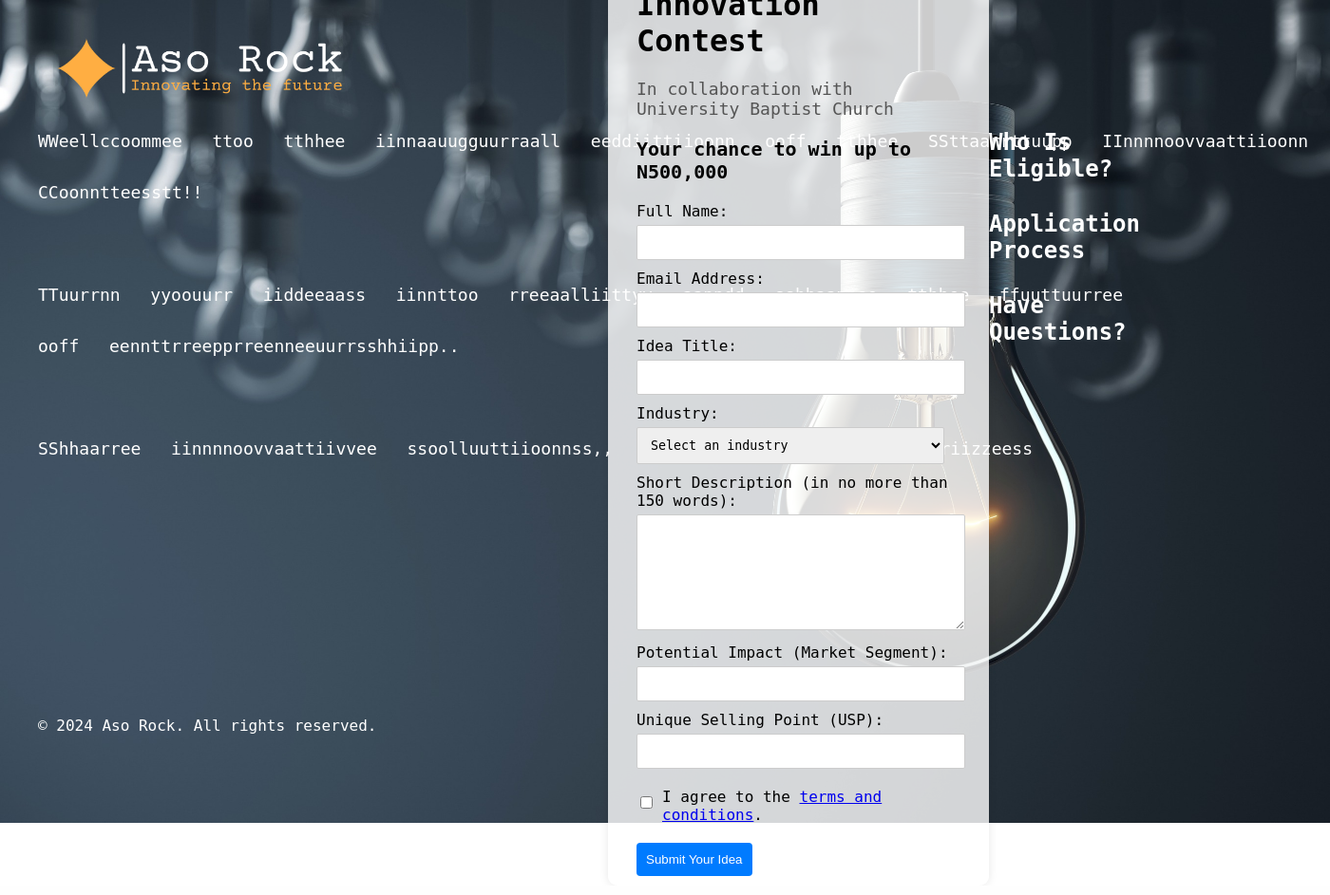
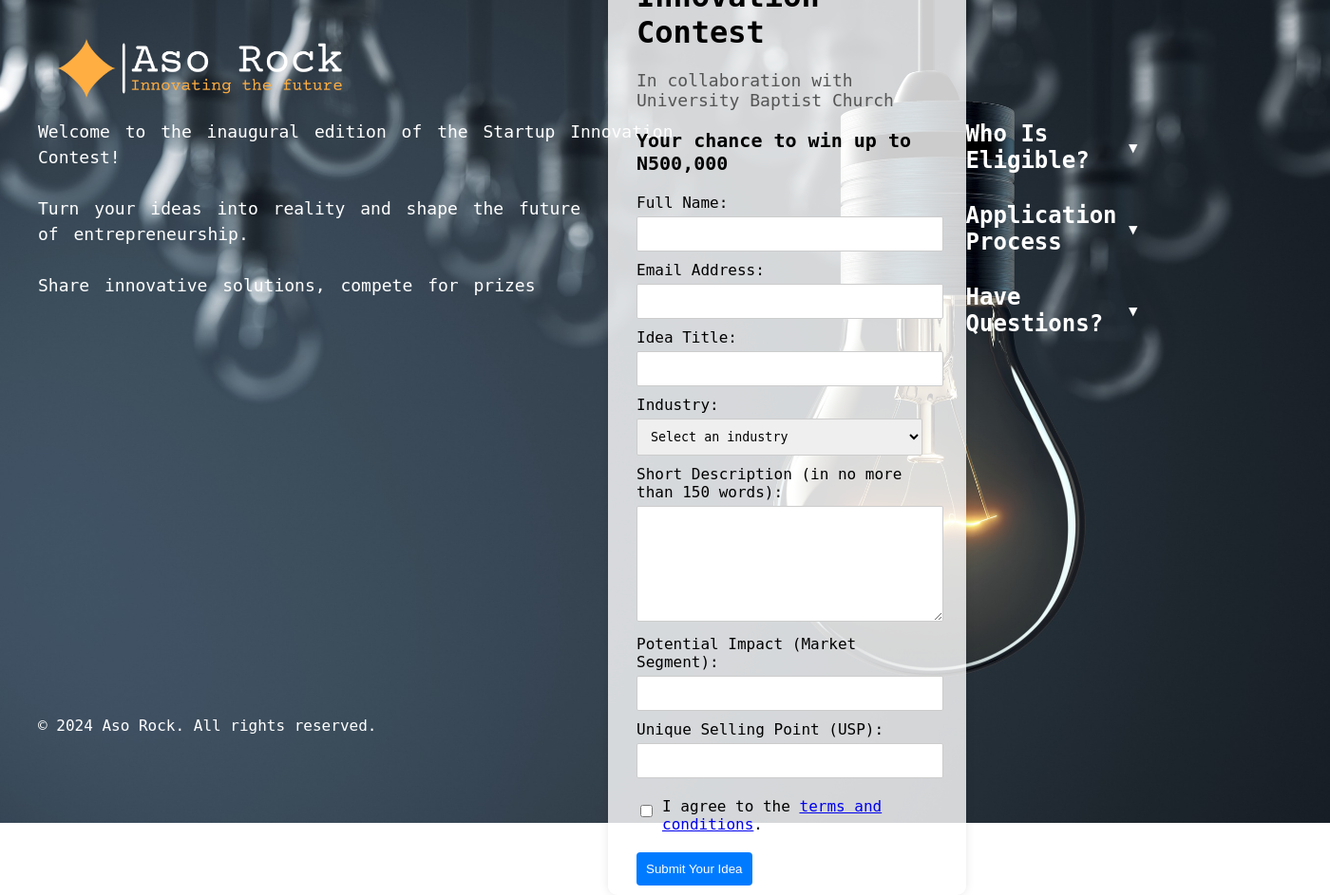
Before and after one commit to wolebadmus/Startup_Innovate, a Flask app: page / in a window 1400 px wide; the page is wider, and only the part inside the window is pictured. Shown: that part at 95% size. Run offline with Flask 3, Linux system fonts and the light colour scheme.

Commit message:
Newest Code

```diff
--- a/app.py
+++ b/app.py
@@ -1,41 +1,10 @@
-from flask import Flask, request, render_template
-import pandas as pd
-import os
+from flask import Flask, render_template
 
 app = Flask(__name__)
-
-# Ensure the 'submissions' folder exists
-if not os.path.exists('submissions'):
-    os.makedirs('submissions')
 
 @app.route('/')
 def index():
     return render_template('index.html')
 
-@app.route('/submit', methods=['POST'])
-def submit():
-    data = {
-        'Full Name': request.form['fullName'],
-        'University and Department': request.form['university'],
-        'Email Address': request.form['email'],
-        'Phone Number': request.form['phone'],
-        'Idea Title': request.form['ideaTitle'],
-        'Industry': request.form['industry'],
-        'Short Description': request.form['description'],
-        'Potential Impact': request.form['impact'],
-        'Unique Selling Point': request.form['usp']
-    }
-
-    df = pd.DataFrame([data])
-    file_path = os.path.join('submissions', 'submissions.xlsx')
-
-    if os.path.exists(file_path):
-        existing_df = pd.read_excel(file_path)
-        df = pd.concat([existing_df, df], ignore_index=True)
-
-    df.to_excel(file_path, index=False)
-
-    return 'Success', 200
-
 if __name__ == '__main__':
     app.run(debug=True)
--- a/static/script.js
+++ b/static/script.js
@@ -1,15 +1,16 @@
-// Function to toggle the visibility of sections
 function toggleSection(id) {
     const element = document.getElementById(id);
+    const arrow = element.previousElementSibling.querySelector('.arrow');
     if (element.classList.contains('expanded')) {
         element.classList.remove('expanded');
+        arrow.innerHTML = '&#9662;'; // Down arrow
     } else {
         element.classList.add('expanded');
+        arrow.innerHTML = '&#9652;'; // Up arrow
     }
 }
 
-// Function to handle the typewriter effect
-function typeWriter() {
+document.addEventListener("DOMContentLoaded", function() {
     const welcomeText = document.getElementById('typingEffect');
     const statements = [
         "Welcome to the inaugural edition of the Startup Innovation",
@@ -29,7 +30,7 @@
     let statementIndex = 0;
     let charIndex = 0;
 
-    function type() {
+    function typeWriter() {
         if (statementIndex < statements.length) {
             if (charIndex < statements[statementIndex].length) {
                 if (statements[statementIndex].charAt(charIndex) === ' ') {
@@ -38,18 +39,15 @@
                     welcomeText.innerHTML += statements[statementIndex].charAt(charIndex);
                 }
                 charIndex++;
-                setTimeout(type, 30); // Adjust typing speed (milliseconds)
+                setTimeout(typeWriter, 30); // Adjust typing speed (milliseconds)
             } else {
                 welcomeText.innerHTML += '<br>'; // Add paragraph break
                 statementIndex++;
                 charIndex = 0;
-                setTimeout(type, 200); // Delay before typing the next statement (milliseconds)
+                setTimeout(typeWriter, 200); // Delay before typing the next statement (milliseconds)
             }
         }
     }
 
-    type();
-}
-
-// Initialize typewriter effect on page load
-document.addEventListener("DOMContentLoaded", typeWriter);
+    typeWriter();
+});
--- a/static/styles.css
+++ b/static/styles.css
@@ -36,6 +36,7 @@
     width: 100%;
     box-sizing: border-box;
     margin-top: 50px; /* Space for the header */
+
 }
 
 .left-content {
@@ -72,12 +73,16 @@
     margin-top: 200px;
     display: flex;
     flex-direction: column;
+
 }
 
 .sidebar h2 {
     color: white; /* Ensure the text color is white */
     margin-bottom: 10px; /* Add space below the heading */
     cursor: pointer;
+    display: flex;
+    justify-content: space-between;
+    align-items: center;
 }
 
 .sidebar ul {
@@ -103,6 +108,10 @@
 
 .sidebar a:hover {
     text-decoration: none;
+}
+
+.arrow {
+        margin-left: 10px;
 }
 
 select, input, textarea {
--- a/templates/index.html
+++ b/templates/index.html
@@ -4,11 +4,11 @@
     <meta charset="UTF-8">
     <meta name="viewport" content="width=device-width, initial-scale=1.0">
     <title>Startup Idea Contest</title>
-    <link rel="stylesheet" href="styles.css">
+    <link rel="stylesheet" href="{{ url_for('static', filename='styles.css') }}">
 </head>
 <body>
     <header>
-        <img src="static/logo.png" alt="Logo" class="logo">
+        <img src="{{ url_for('static', filename='logo.png') }}" alt="Logo" class="logo">
     </header>
 
     <div class="main-content">
@@ -73,21 +73,21 @@
         </div>
 
         <div class="sidebar">
-            <h2 onclick="toggleSection('eligibility-list')">Who Is Eligible?</h2>
+            <h2 onclick="toggleSection('eligibility-list')">Who Is Eligible? <span class="arrow">&#9662;</span></h2>
             <ul id="eligibility-list">
                 <li>Participants must be at least 18 years old.</li>
                 <li>Participants must be residents of the specified country/region.</li>
                 <li>Participants must not be employees or immediate family members of the organizers.</li>
                 <li>Participants must have a unique and innovative idea that addresses a specific problem or market need.</li>
             </ul>
-            <h2 onclick="toggleSection('process-list')">Application Process</h2>
+            <h2 onclick="toggleSection('process-list')">Application Process <span class="arrow">&#9662;</span></h2>
             <ul id="process-list">
                 <li>Fill out the application form with your full name, email address, and idea details.</li>
                 <li>Describe your idea in no more than 150 words, highlighting its uniqueness and potential impact.</li>
                 <li>Agree to the terms and conditions and submit your application.</li>
                 <li>Wait for a confirmation email with further instructions.</li>
             </ul>
-            <h2 onclick="toggleSection('contact-list')">Have Questions?</h2>
+            <h2 onclick="toggleSection('contact-list')">Have Questions? <span class="arrow">&#9662;</span></h2>
             <ul id="contact-list">
                 <li>Email: support@startupcontest.com</li>
                 <li>Phone: +123-456-7890</li>
@@ -99,7 +99,6 @@
         <p>&copy; 2024 Aso Rock. All rights reserved.</p>
     </footer>
 
-    <script src="script.js"></script>
     <script>
         const welcomeText = document.getElementById('typingEffect');
         const statements = [
```
